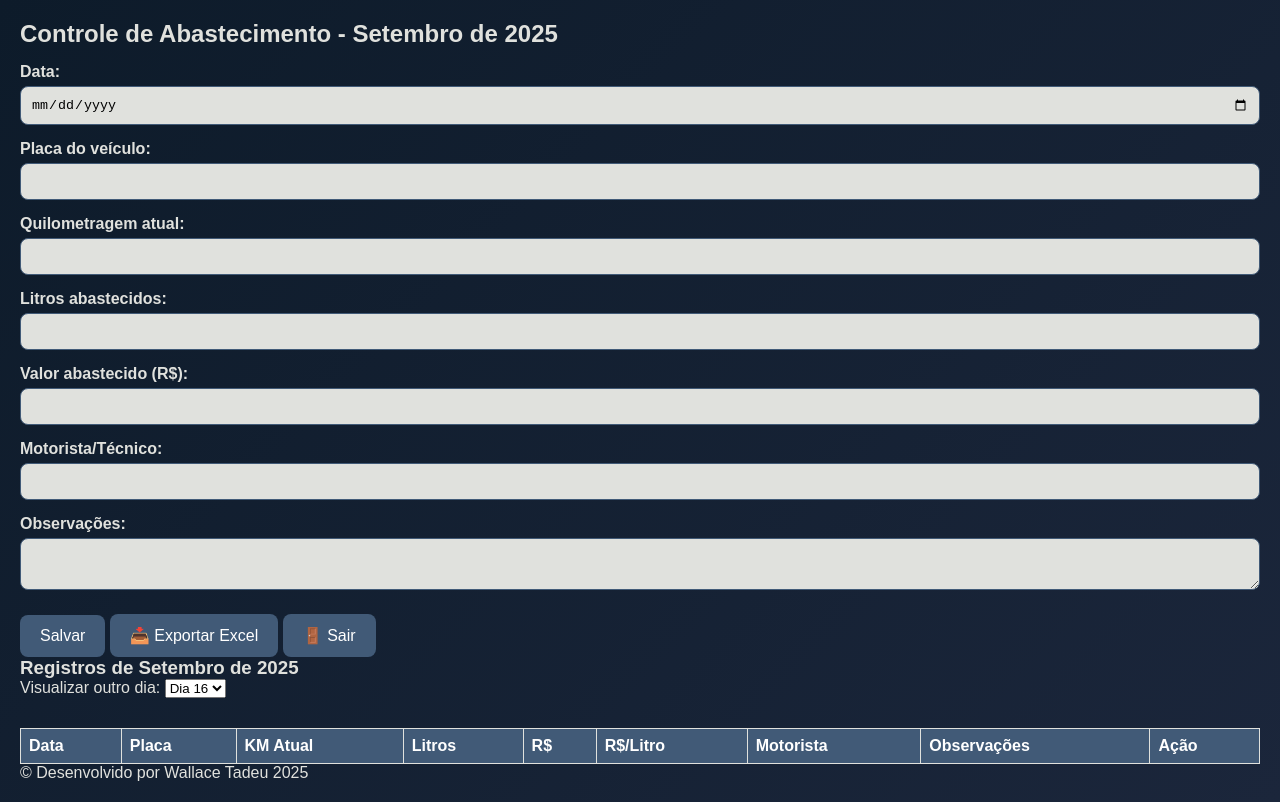
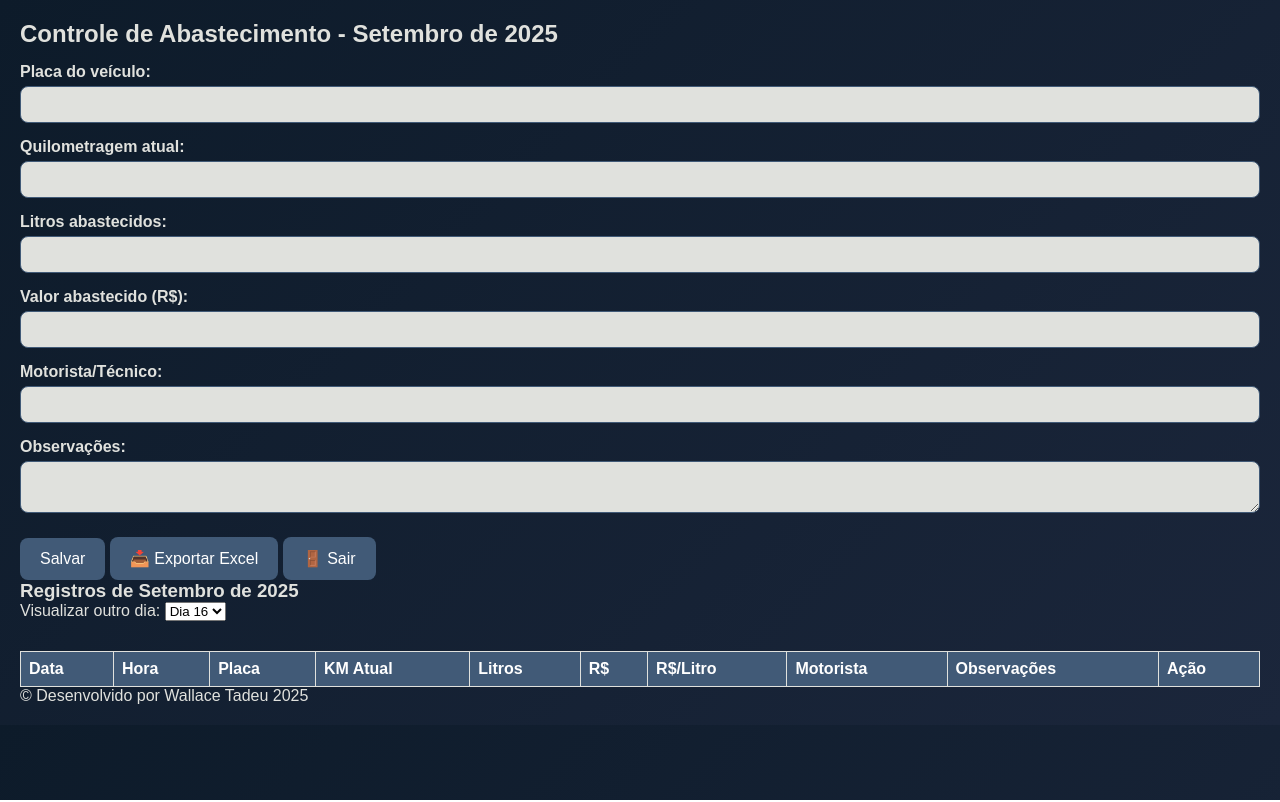
Before and after one commit to Wallacet28/leitura, a plain HTML site: page index.html in a window 1280 px wide. Drawn offline with Linux system fonts and the light colour scheme.

Commit message:
Update index.html

```diff
--- a/index.html
+++ b/index.html
@@ -13,7 +13,6 @@
 
   <form id="formulario">
 
-    <label>Data:<input type="date" id="data" required></label>
     <label>Placa do veículo:<input type="text" id="placa" required></label>
     <label>Quilometragem atual:<input type="number" id="kmAtual" required></label>
     <label>Litros abastecidos:<input type="number" step="0.1" id="litros" required></label>
@@ -38,6 +37,7 @@
       <thead>
         <tr>
           <th>Data</th>
+          <th>Hora</th>
           <th>Placa</th>
           <th>KM Atual</th>
           <th>Litros</th>
@@ -56,7 +56,6 @@
     <p>&copy; Desenvolvido por Wallace Tadeu 2025</p>
   </footer>
 
-  <script defer src="login.js"></script>
   <script src="script.js"></script>
 </body>
 </html>
```
